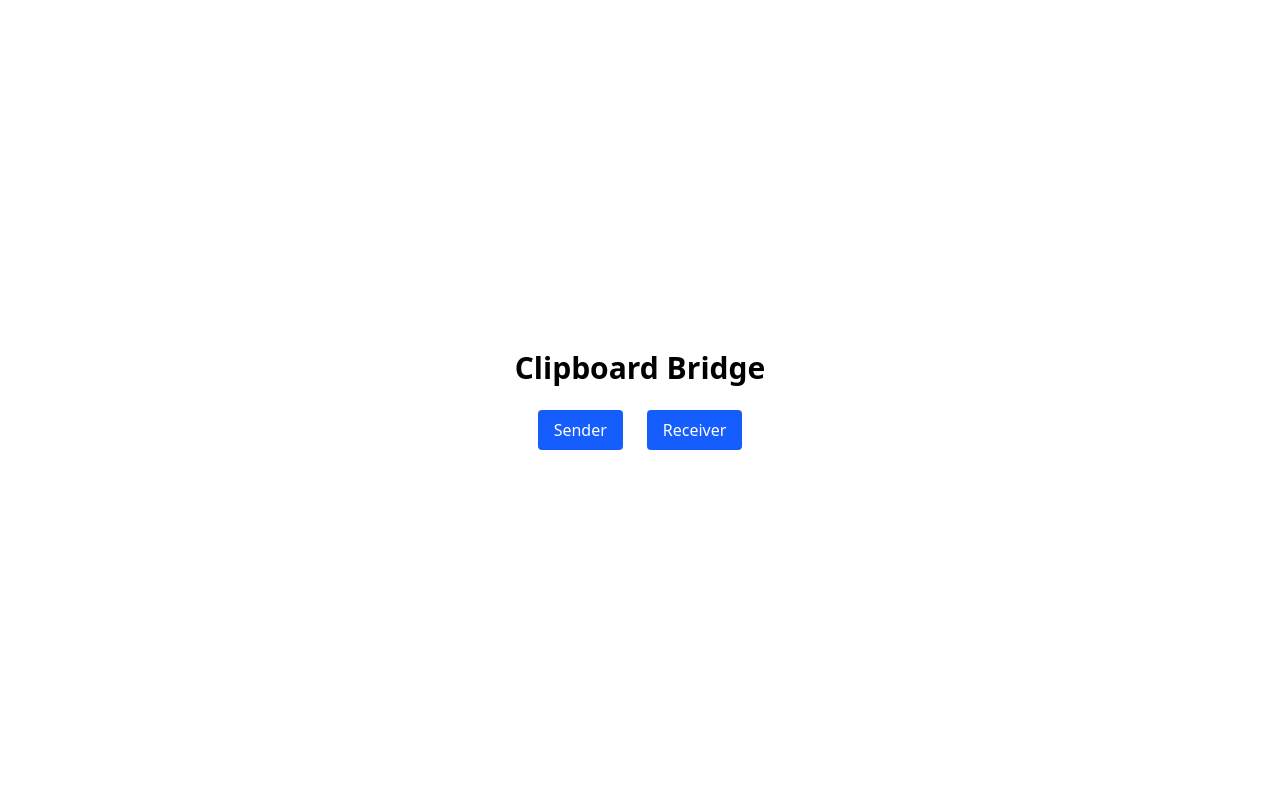
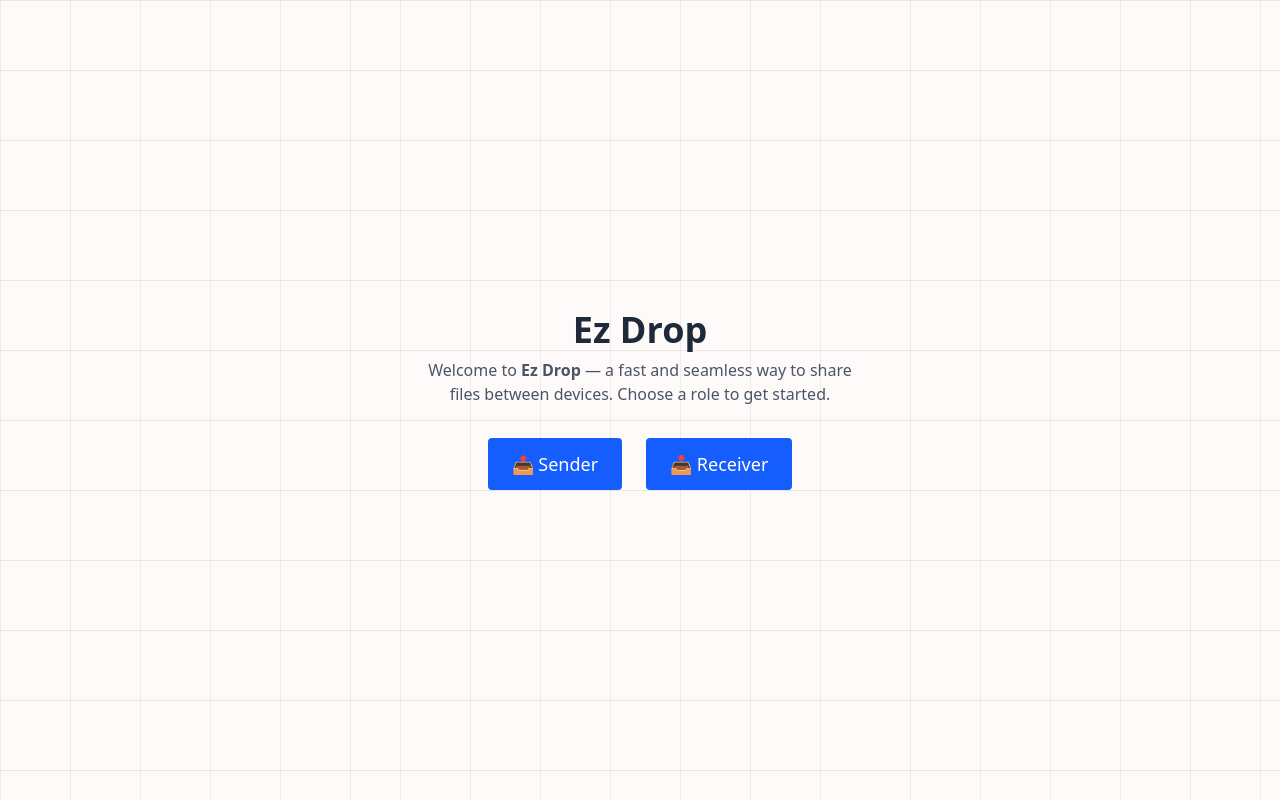
Before and after one commit to Sakibwahid/Ez-drop, a React (Vite) app: page / in a window 1280 px wide. Built offline with nearby package versions, Linux system fonts and the light colour scheme.

Commit message:
ui update

```diff
--- a/src/pages/Home.jsx
+++ b/src/pages/Home.jsx
@@ -1,16 +1,25 @@
 import React from "react";
 import Button from "../components/Button";
 import { useNavigate } from "react-router-dom";
+import "../App.css"; // Make sure global styles are imported
 
 export default function Home() {
   const navigate = useNavigate();
 
   return (
-    <div className="flex flex-col items-center justify-center h-screen gap-6 ">
-      <h1 className="text-3xl font-bold">Clipboard Bridge</h1>
+    <div className="app-bg flex flex-col items-center justify-center min-h-screen px-4">
+      <h1 className="text-4xl font-extrabold text-gray-800 mb-2">Ez Drop</h1>
+      <p className="text-gray-600 text-center max-w-md mb-8">
+        Welcome to <span className="font-semibold">Ez Drop</span> — a fast and
+        seamless way to share files between devices. Choose a role to get started.
+      </p>
       <div className="flex gap-6">
-        <Button onClick={() => navigate("/sender")}>Sender</Button>
-        <Button onClick={() => navigate("/receiver")}>Receiver</Button>
+        <Button className="px-6 py-3 text-lg" onClick={() => navigate("/sender")}>
+          📤 Sender
+        </Button>
+        <Button className="px-6 py-3 text-lg" onClick={() => navigate("/receiver")}>
+          📥 Receiver
+        </Button>
       </div>
     </div>
   );
--- a/src/pages/Sender.jsx
+++ b/src/pages/Sender.jsx
@@ -39,7 +39,7 @@ export default function Sender() {
 
   return (
     <div className="max-w-lg mx-auto p-6 bg-[#FFFAFA] rounded shadow-md flex flex-col gap-6">
-      <h2 className="text-2xl font-bold">Sender</h2>
+      <h2 className="text-2xl text-center font-bold">Write text</h2>
       <textarea
         placeholder="Enter text to share..."
         value={text}
```
Also changed, not shown: 1 other file (tests, documents, lock files or other folders).
